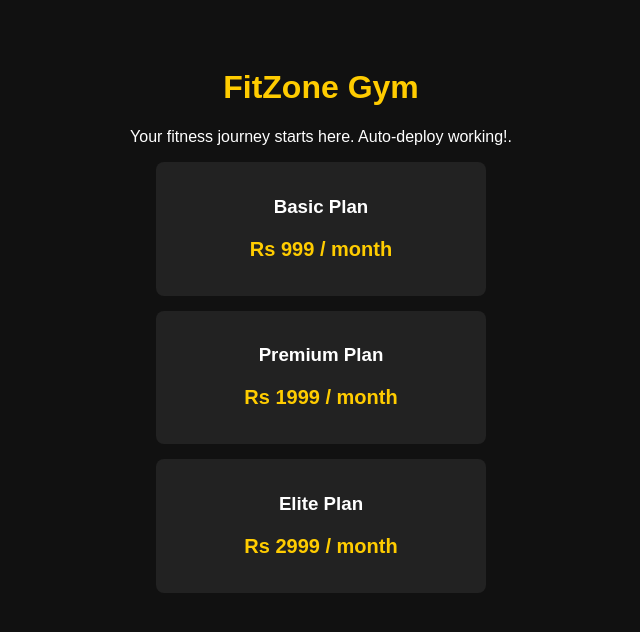
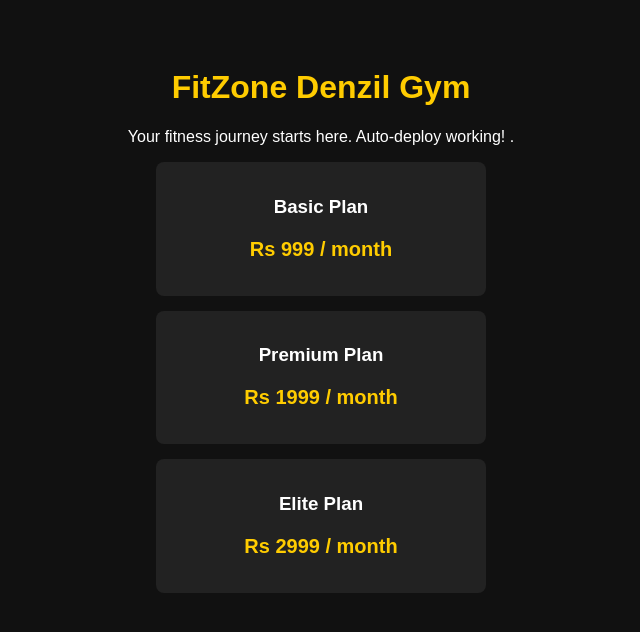
Before and after one commit to Sk8768/fitzone-gym, a plain HTML site: page index.html in a window 1280 px wide. Shown: the whole page, without its empty margins (319-959 px from the left). Drawn offline with Linux system fonts and the light colour scheme.

Commit message:
test auto2 deploy

```diff
--- a/index.html
+++ b/index.html
@@ -11,8 +11,10 @@
   </style>
 </head>
 <body>
-  <h1>FitZone Gym</h1>
-  <p>Your fitness journey starts here. Auto-deploy working!.</p>
+  <h1>FitZone Denzil Gym</h1>
+  <p>Your fitness journey starts here. Auto-deploy working!
+
+.</p>
 
   <div class="plan">
     <h3>Basic Plan</h3>
```
